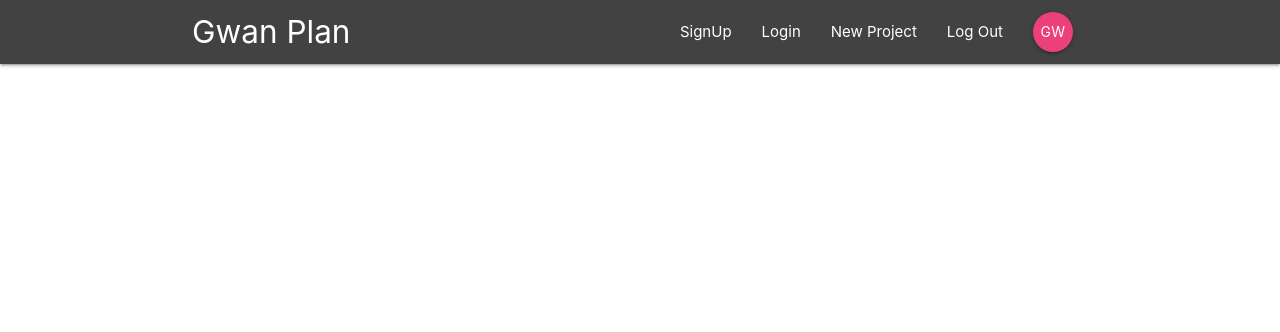
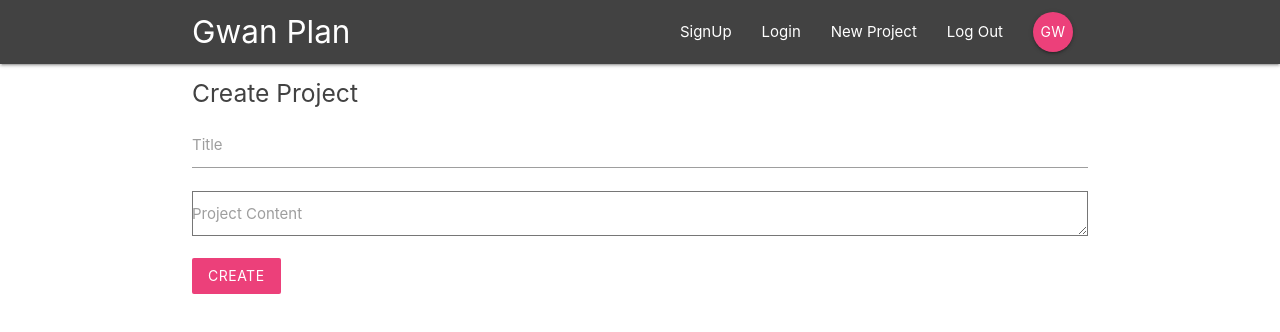
Before and after one commit to singonwan/react-redux-firebase-ninja, a React (Create React App) app in the folder gwanplan/: page /create in a window 1280 px wide. Shown: the top 332 px of the page. Built offline with nearby package versions, Linux system fonts and the light colour scheme.

Commit message:
9 made createproject.js

```diff
--- a/gwanplan/src/App.js
+++ b/gwanplan/src/App.js
@@ -5,6 +5,7 @@ import Dashboard from './components/dashboard/Dashboard'
 import ProjectDetails from './components/projects/ProjectDetails'
 import SignIn from './components/auth/SignIn'
 import SignUp from './components/auth/SignUp'
+import CreateProject from './components/projects/CreateProject'
 
 function App() {
   return (
@@ -16,6 +17,7 @@ function App() {
           <Route path='/project/:id' component={ProjectDetails} />
           <Route path='/signin' component={SignIn} />
           <Route path='/signup' component={SignUp} />
+          <Route path='/create' component={CreateProject} />
         </Switch>
       </div>
     </BrowserRouter>
--- a/gwanplan/src/components/projects/CreateProject.js
+++ b/gwanplan/src/components/projects/CreateProject.js
@@ -0,0 +1,39 @@
+import React, { Component } from 'react'
+
+class CreateProject extends Component {
+    state = {
+        title: '',
+        content: ''
+    }
+    handleChange = (e) => {
+        this.setState({
+            [e.target.id]: e.target.value
+        })
+    }
+    handleSubmit = (e) => {
+        e.preventDefault();
+        console.log(this.state)
+    }
+    render() {
+        return (
+            <div className="container">
+                <form onSubmit={this.handleSubmit} className="white">
+                    <h5 className="grey-text text-darken-3">Create Project</h5>
+                    <div className="input-field">
+                        <label htmlFor="title">Title</label>
+                        <input type="text" id="title" onChange={this.handleChange}/>
+                    </div>
+                    <div className="input-field">
+                        <label htmlFor="content">Project Content</label>
+                        <textarea id="content" className="materialize-area" onChange={this.handleChange}></textarea>
+                    </div>
+                    <div className="input-field">
+                        <button className="btn pink lighten-1 z-depth-0">Create</button>
+                    </div>
+                </form>
+            </div>
+        )
+    }
+}
+
+export default CreateProject
```
